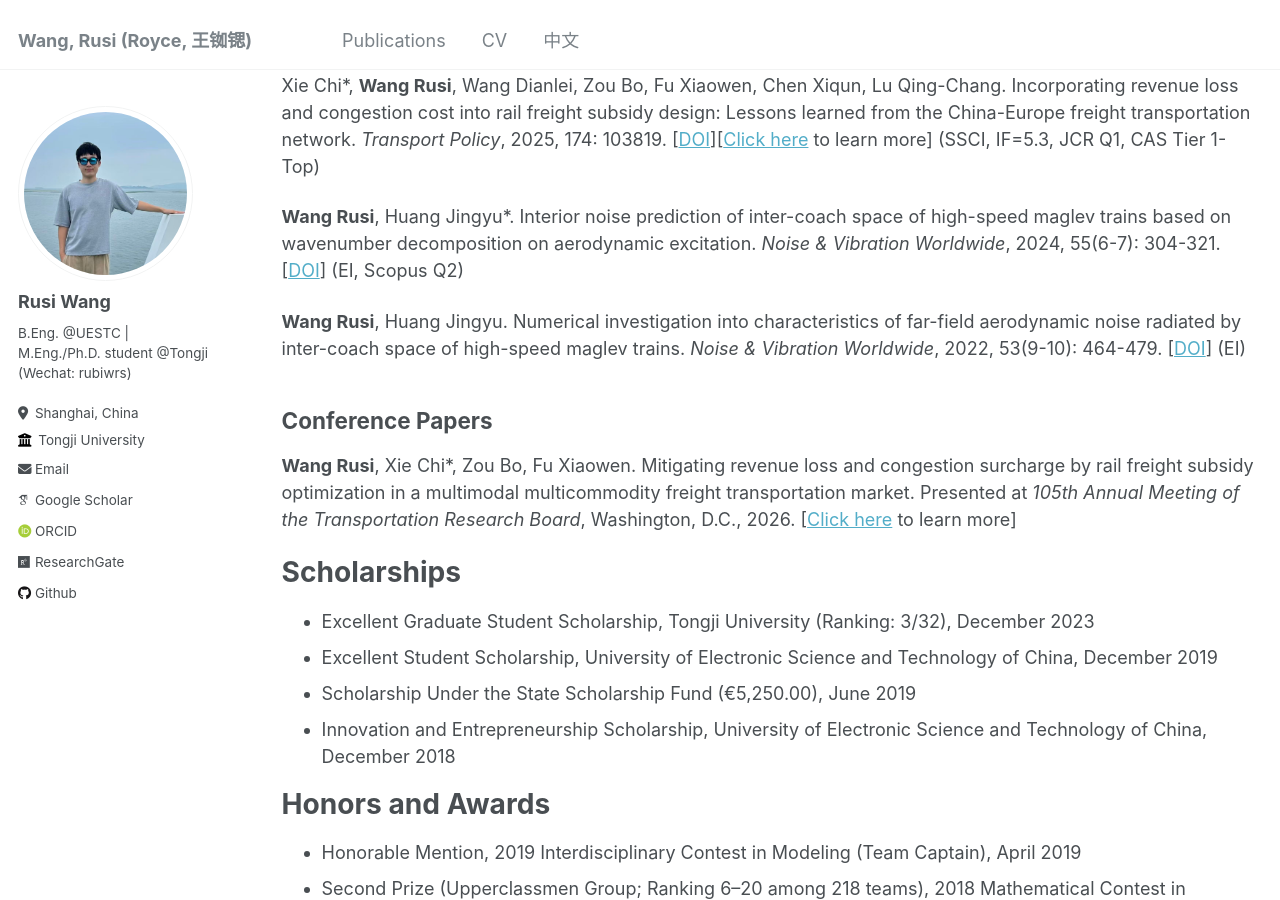
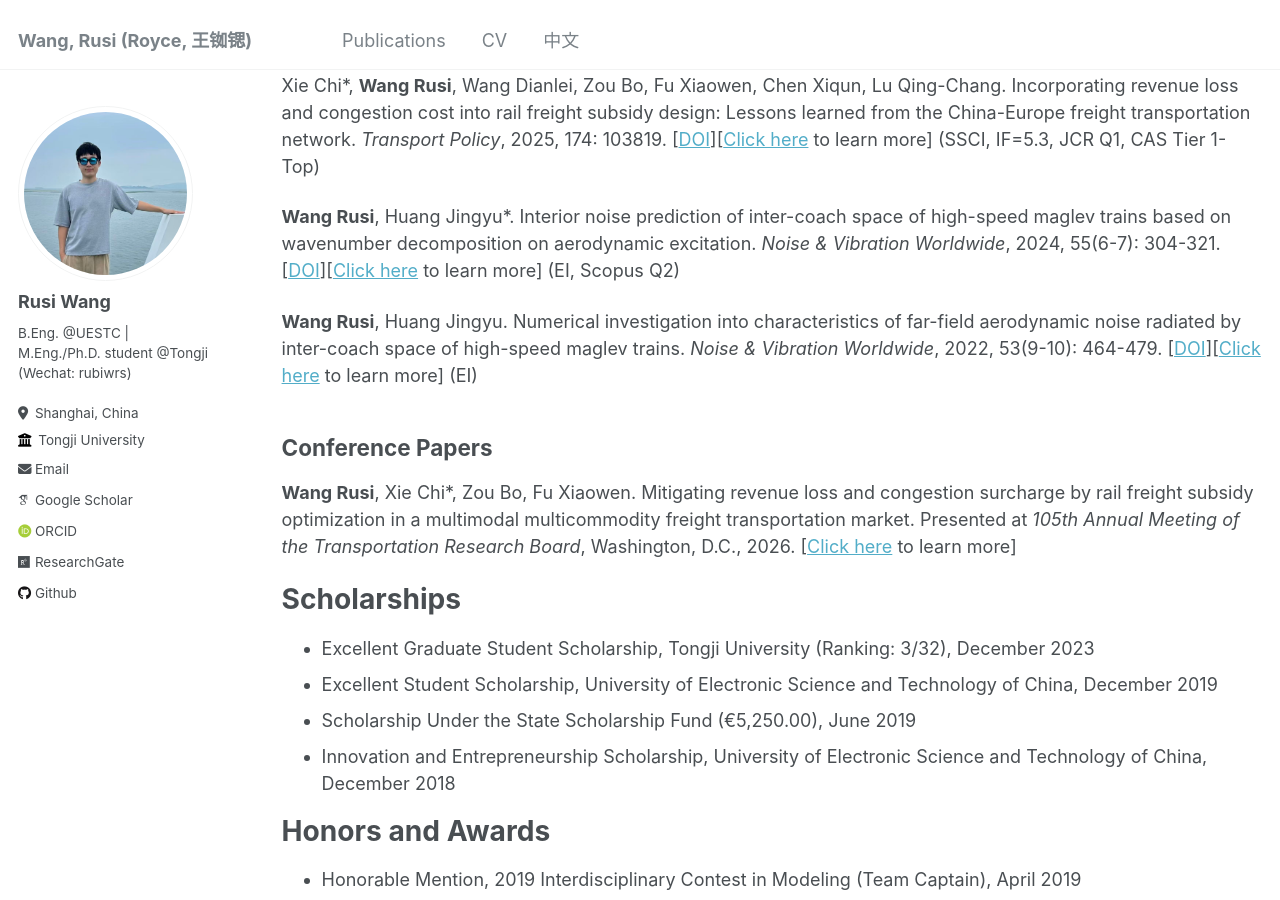
Before and after one commit to RusiWang99/RusiWang99.github.io, a Jekyll site: the page built from _pages/cv.md, in a window 1280 px wide and 900 px high, scrolled down 612 px. Built offline with Jekyll 4.4.1, drawn with Linux system fonts in a browser that asks for light colours; some web fonts are replaced.

Commit message:
Update cv.md

```diff
--- a/_pages/cv.md
+++ b/_pages/cv.md
@@ -25,9 +25,9 @@ Journal Articles
 ------
 Xie Chi\*, **Wang Rusi**, Wang Dianlei, Zou Bo, Fu Xiaowen, Chen Xiqun, Lu Qing-Chang. Incorporating revenue loss and congestion cost into rail freight subsidy design: Lessons learned from the China-Europe freight transportation network. *Transport Policy*, 2025, 174: 103819. [[DOI](https://doi.org/10.1016/j.tranpol.2025.103819)][[Click here](https://rusiwang99.github.io/publication/2025-09-23-Incorporating%20revenue%20loss%20and%20congestion%20cost%20into%20rail%20freight%20subsidy%20design%20Lessons%20learned%20from%20the%20China-Europe%20freight%20transportation%20network) to learn more] (SSCI, IF=5.3, JCR Q1, CAS Tier 1-Top)
 
-**Wang Rusi**, Huang Jingyu\*. Interior noise prediction of inter-coach space of high-speed maglev trains based on wavenumber decomposition on aerodynamic excitation. *Noise & Vibration Worldwide*, 2024, 55(6-7): 304-321. [[DOI](https://doi.org/10.1177/09574565241252989)] (EI, Scopus Q2)
+**Wang Rusi**, Huang Jingyu\*. Interior noise prediction of inter-coach space of high-speed maglev trains based on wavenumber decomposition on aerodynamic excitation. *Noise & Vibration Worldwide*, 2024, 55(6-7): 304-321. [[DOI](https://doi.org/10.1177/09574565241252989)][[Click here](https://rusiwang99.github.io/publication/2024-05-28-Interior%20noise%20prediction%20of%20inter-coach%20space%20of%20high-speed%20maglev%20trains%20based%20on%20wavenumber%20decomposition%20on%20aerodynamic%20excitation) to learn more] (EI, Scopus Q2)
 
-**Wang Rusi**, Huang Jingyu. Numerical investigation into characteristics of far-field aerodynamic noise radiated by inter-coach space of high-speed maglev trains. *Noise & Vibration Worldwide*, 2022, 53(9-10): 464-479. [[DOI](https://doi.org/10.1177/09574565221128063)] (EI)
+**Wang Rusi**, Huang Jingyu. Numerical investigation into characteristics of far-field aerodynamic noise radiated by inter-coach space of high-speed maglev trains. *Noise & Vibration Worldwide*, 2022, 53(9-10): 464-479. [[DOI](https://doi.org/10.1177/09574565221128063)][[Click here](https://rusiwang99.github.io/publication/2022-10-20-Numerical%20investigation%20into%20characteristics%20of%20far-field%20aerodynamic%20noise%20radiated%20by%20inter-coach%20space%20of%20high-speed%20maglev%20trains) to learn more] (EI)
 
 Conference Papers
 ------
```
